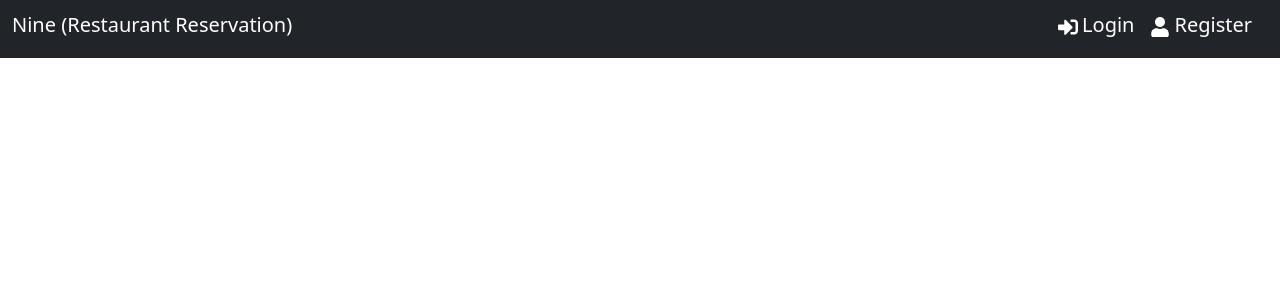
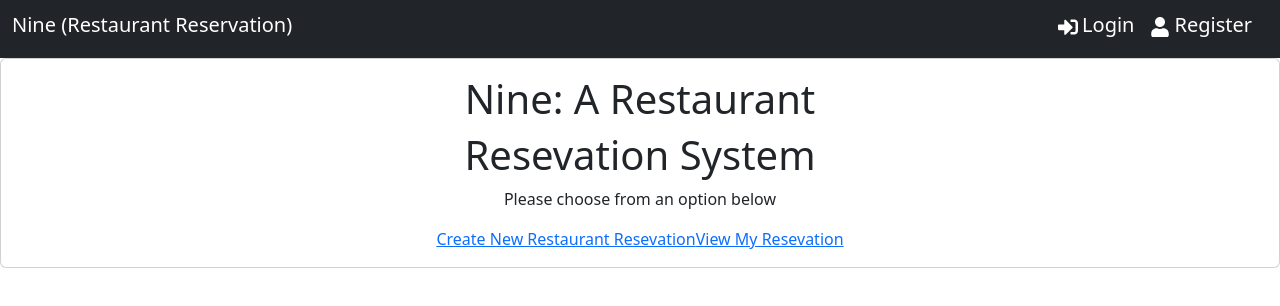
Before and after one commit to ThanachatAim/project-SW-DEV, a Next.js app in the folder nine/: page / in a window 1280 px wide. Shown: the top 306 px of the page. Built offline with nearby package versions, Linux system fonts and the light colour scheme.

Commit message:
update home page

```diff
--- a/nine/app/page.js
+++ b/nine/app/page.js
@@ -3,6 +3,15 @@ export default function page() {
   return (
     <>
       <Navbar />
+      <div className="card text-center">
+        <div className="card-body">
+          <h1 className="card-title">Nine: A Restaurant</h1>
+          <h1 className="caard-title">Resevation System</h1>
+          <p className="card-text">Please choose from an option below</p>
+          <a href="/create">Create New Restaurant Resevation</a>
+          <a href="/view">View My Resevation</a>
+        </div>
+      </div>
     </>
   );
 }
--- a/nine/components/navbar.js
+++ b/nine/components/navbar.js
@@ -5,10 +5,12 @@ import { FaSignInAlt, FaSignOutAlt, FaUser } from "react-icons/fa";
 
 export default function navbar() {
   const [token, setToken] = useState(null);
+
   useEffect(() => {
     const token = localStorage.getItem("token");
     if (token) setToken(token);
   });
+
   return (
     <>
       <nav className="navbar navbar-expand-md bg-dark">
```
